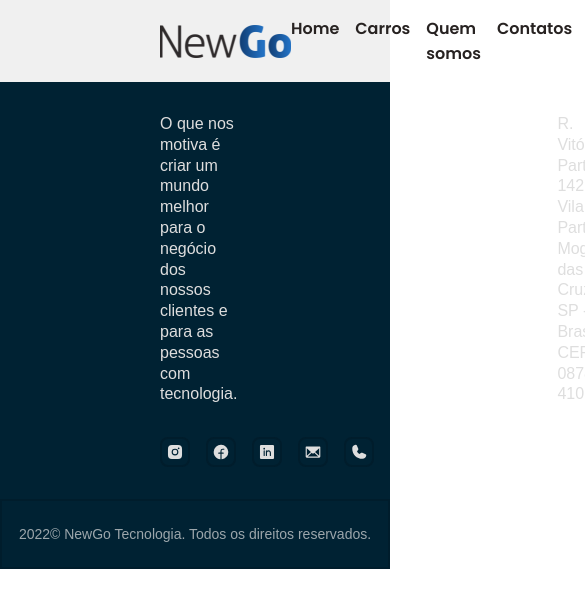
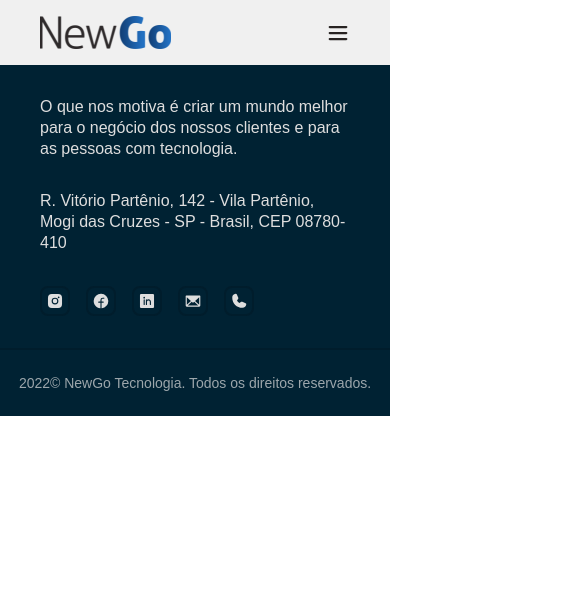
Before and after one commit to HenriqueLopesDev/NewCar, a React (Vite) app: page / in a window 390 px wide. Shown: the top 608 px of the page, 585 px wide, since content can reach past the window. Built offline with nearby package versions, Linux system fonts and the light colour scheme.

Commit message:
Update Header and Footer and add responsive design.

```diff
--- a/src/components/Footer/styles.ts
+++ b/src/components/Footer/styles.ts
@@ -6,14 +6,36 @@ export const FooterApp = styled.footer`
 
 export const FooterMainContent = styled.div`
   display: flex;
+  flex-wrap: wrap;
   padding: 2rem 10rem;
   justify-content: space-between;
-  gap: 20rem;
 
   p {
     color: ${(props) => props.theme['gray-100']};
+    width: 30rem;
     font-weight: 500;
     line-height: 1.3;
+  }
+
+  @media (max-width: 1390px) {
+    padding: 2rem 5rem;
+    p {
+      width: 25rem;
+    }
+  }
+
+  @media (max-width: 1020px) {
+    p {
+      width: 20rem;
+    }
+  }
+
+  @media (max-width: 800px) {
+    gap: 2rem;
+  }
+
+  @media (max-width: 805px) {
+    padding: 2rem 2.5rem;
   }
 `
 export const SocialMediasIconsContainer = styled.div`
@@ -21,6 +43,14 @@ export const SocialMediasIconsContainer = styled.div`
   justify-content: left;
   padding: 0 10rem;
   gap: 1rem;
+
+  @media (max-width: 1390px) {
+    padding: 0 5rem;
+  }
+
+  @media (max-width: 805px) {
+    padding: 0 2.5rem;
+  }
 `
 
 export const IconStyle = styled.a`
@@ -38,7 +68,7 @@ export const IconStyle = styled.a`
 `
 
 export const CopyrightMessage = styled.div`
-  border: 2.5px solid ${(props) => props.theme['blue-800']};
+  border-top: 2.5px solid ${(props) => props.theme['blue-800']};
   margin-top: 2rem;
 
   h3 {
--- /dev/null
+++ b/src/components/Header/components/MobileNav/index.tsx
@@ -0,0 +1,31 @@
+import {
+  MobileNavBar,
+  MobileUl,
+  MobileMenuContainer,
+  MobileNavLi,
+} from './styles'
+
+export function MobileNav() {
+  return (
+    <MobileMenuContainer>
+      <MobileNavBar></MobileNavBar>
+      <MobileUl>
+        <MobileNavLi>
+          <a href="/">Home</a>
+        </MobileNavLi>
+        <MobileNavLi>
+          <a href="/">Carros</a>
+        </MobileNavLi>
+        <MobileNavLi>
+          <a href="/">Quem somos</a>
+        </MobileNavLi>
+        <MobileNavLi>
+          <a href="/">Contatos</a>
+        </MobileNavLi>
+        <MobileNavLi>
+          <a href="/">Parceiros</a>
+        </MobileNavLi>
+      </MobileUl>
+    </MobileMenuContainer>
+  )
+}
--- /dev/null
+++ b/src/components/Header/components/MobileNav/styles.ts
@@ -0,0 +1,38 @@
+import styled from 'styled-components'
+
+export const MobileMenuContainer = styled.div`
+  display: none;
+  flex-direction: column;
+  @media (max-width: 730px) {
+    display: flex;
+  }
+`
+
+export const MobileNavBar = styled.nav``
+
+export const MobileUl = styled.ul`
+  margin-top: 1rem;
+  list-style: none;
+  display: none;
+  @media (max-width: 730px) {
+    display: flex;
+    gap: 0.5rem;
+    flex-direction: column;
+    justify-content: center;
+  }
+`
+export const MobileNavLi = styled.li`
+  text-align: center;
+
+  a {
+    text-decoration: none;
+    font-family: 'Poppins', sans-serif;
+    color: ${(props) => props.theme['base-text']};
+    font-weight: 600;
+    transition: color 0.3s;
+
+    &:hover {
+      color: ${(props) => props.theme['blue-200']};
+    }
+  }
+`
--- /dev/null
+++ b/src/components/Header/components/PcNav/index.tsx
@@ -0,0 +1,25 @@
+import { IlList, NavBar, UlList } from './styles'
+
+export function PcNav() {
+  return (
+    <NavBar>
+      <UlList>
+        <IlList>
+          <a href="/">Home</a>
+        </IlList>
+        <IlList>
+          <a href="/">Carros</a>
+        </IlList>
+        <IlList>
+          <a href="/">Quem somos</a>
+        </IlList>
+        <IlList>
+          <a href="/">Contatos</a>
+        </IlList>
+        <IlList>
+          <a href="/">Parceiros</a>
+        </IlList>
+      </UlList>
+    </NavBar>
+  )
+}
--- /dev/null
+++ b/src/components/Header/components/PcNav/styles.ts
@@ -0,0 +1,27 @@
+import styled from 'styled-components'
+
+export const NavBar = styled.nav`
+  @media (max-width: 730px) {
+    display: none;
+  }
+`
+
+export const UlList = styled.ul`
+  display: flex;
+  list-style: none;
+  gap: 1rem;
+`
+
+export const IlList = styled.li`
+  a {
+    text-decoration: none;
+    font-family: 'Poppins', sans-serif;
+    color: ${(props) => props.theme['base-text']};
+    font-weight: 600;
+    transition: color 0.3s;
+
+    &:hover {
+      color: ${(props) => props.theme['blue-200']};
+    }
+  }
+`
--- a/src/components/Header/index.tsx
+++ b/src/components/Header/index.tsx
@@ -1,29 +1,38 @@
-import { HeaderMain, IlList, UlList } from './styles'
+import {
+  HeaderMain,
+  HeaderMainMenu,
+  StyledClose,
+  StyledHamburguer,
+} from './styles'
 import newGologo from '../../assets/newGologo.svg'
+import { PcNav } from './components/PcNav'
+import { MobileNav } from './components/MobileNav'
+import { useState } from 'react'
 
 export function Header() {
+  const [isMobileMenuOpen, setMobileMenuOpen] = useState(false)
   return (
-    <HeaderMain>
-      <img src={newGologo} alt="Logo da NewGo" />
-      <nav>
-        <UlList>
-          <IlList>
-            <a href="/">Home</a>
-          </IlList>
-          <IlList>
-            <a href="/">Carros</a>
-          </IlList>
-          <IlList>
-            <a href="/">Quem somos</a>
-          </IlList>
-          <IlList>
-            <a href="/">Contatos</a>
-          </IlList>
-          <IlList>
-            <a href="/">Parceiros</a>
-          </IlList>
-        </UlList>
-      </nav>
+    <HeaderMain isOpen={isMobileMenuOpen}>
+      <HeaderMainMenu>
+        <img src={newGologo} alt="Logo da NewGo" />
+        <PcNav />
+        {!isMobileMenuOpen ? (
+          <StyledHamburguer
+            onClick={() => setMobileMenuOpen(true)}
+            size={24}
+            color="#272221"
+            weight="bold"
+          />
+        ) : (
+          <StyledClose
+            onClick={() => setMobileMenuOpen(false)}
+            size={24}
+            color="#272221"
+            weight="bold"
+          />
+        )}
+      </HeaderMainMenu>
+      <MobileNav />
     </HeaderMain>
   )
 }
--- a/src/components/Header/styles.ts
+++ b/src/components/Header/styles.ts
@@ -1,28 +1,44 @@
+import { List, X } from 'phosphor-react'
 import styled from 'styled-components'
 
-export const HeaderMain = styled.header`
+interface HeaderMainProps {
+  isOpen: boolean
+}
+
+export const HeaderMain = styled.header<HeaderMainProps>`
+  display: flex;
+  flex-direction: column;
+  background: ${(props) => props.theme['white-100']};
+  padding: 1rem 10rem;
+  transition: max-height 0.5s ease-in-out;
+  max-height: ${({ isOpen }) => (isOpen ? '350px' : '65px')};
+  overflow: hidden;
+  @media (max-width: 1390px) {
+    padding: 1rem 5rem;
+  }
+
+  @media (max-width: 805px) {
+    padding: 1rem 2.5rem;
+  }
+`
+
+export const HeaderMainMenu = styled.div`
   display: flex;
   align-items: center;
   justify-content: space-between;
-  background: ${(props) => props.theme['white-100']};
-  padding: 1rem 10rem;
-`
-export const UlList = styled.ul`
-  display: flex;
-  list-style: none;
-  gap: 1rem;
 `
 
-export const IlList = styled.li`
-  a {
-    text-decoration: none;
-    font-family: 'Poppins', sans-serif;
-    color: ${(props) => props.theme['base-text']};
-    font-weight: 600;
-    transition: color 0.3s;
+export const StyledHamburguer = styled(List)`
+  display: none;
 
-    &:hover {
-      color: ${(props) => props.theme['blue-200']};
-    }
+  @media (max-width: 730px) {
+    display: flex;
   }
 `
+export const StyledClose = styled(X)`
+  display: none;
+
+  @media (max-width: 730px) {
+    display: flex;
+  }
+`
```
